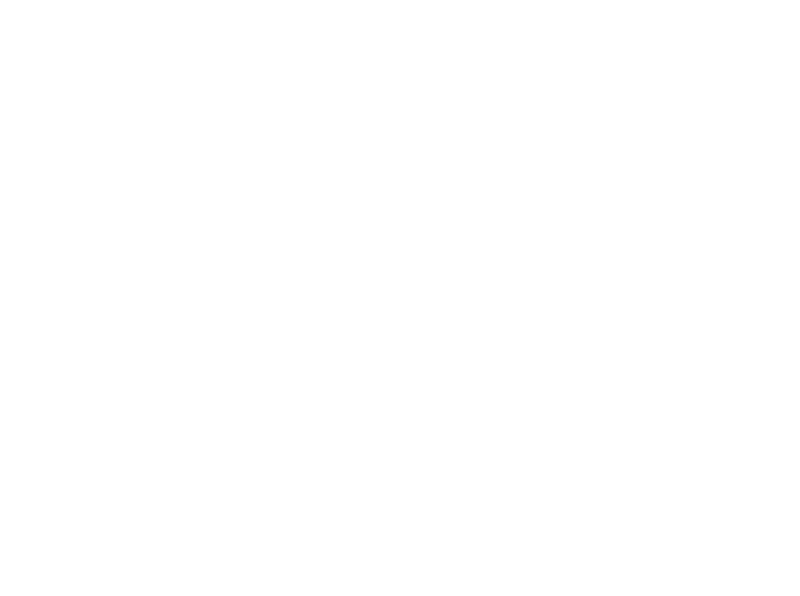
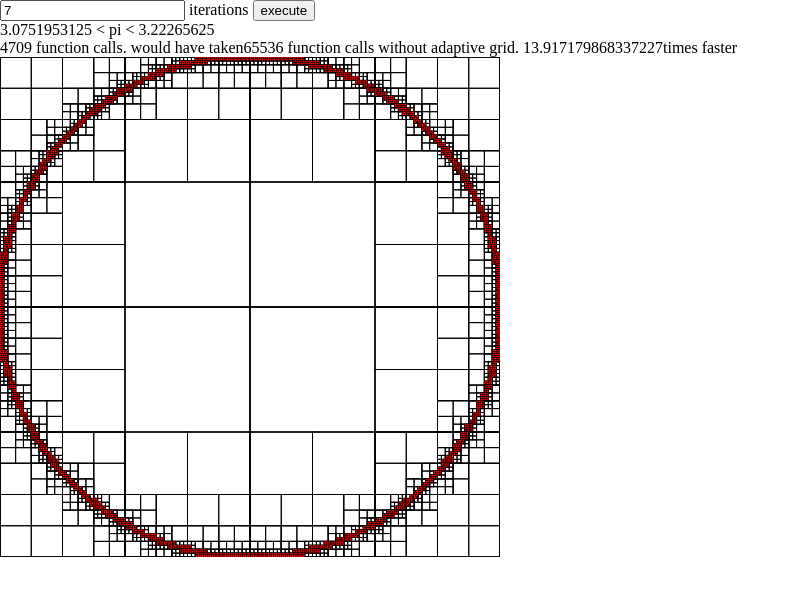
Before and after one commit to martian17/adaptive-pi, a plain HTML site: page index.html in a window 1280 px wide. Shown: the whole page, without its empty margins (0-800 px from the left). Drawn offline with Linux system fonts and the light colour scheme.

Commit message:
finished

```diff
--- a/index.html
+++ b/index.html
@@ -6,5 +6,11 @@
 <link rel="stylesheet" href="style.css">
 </head>
 <body>
+
+    <input type="text" id="input" value="7">
+    <span> iterations </span>
+    <input type="button" id="doit" value="execute">
+    <div id="display"></div>
+    <canvas id="canvas"></canvas>
     <script src="main.js"></script>
 </body>
--- a/main.js
+++ b/main.js
@@ -0,0 +1,69 @@
+var canvas = document.getElementById("canvas");
+var width = 500;
+var height = 500;
+canvas.width = width;
+canvas.height = height;
+var ctx = canvas.getContext("2d");
+var button = document.getElementById("doit");
+var input = document.getElementById("input");
+var output = document.getElementById("display");
+
+
+var itrs = parseInt(input.value);
+var cnt = 0;
+button.addEventListener("click",function(){
+    itrs = parseInt(input.value);
+    var [inner,outer] = calcpi(itrs);
+});
+
+var calcpi = function(itrs){
+    ctx.clearRect(0,0,width,height);
+    cnt = 0;
+    var [inner,outer] = calcQuadrants(0,0,0);
+    console.log(inner,outer);
+    output.innerHTML = inner+" < pi < "+(4-outer)+"<br>"+cnt+" function calls. would have taken"+((2**(itrs+1))**2)+" function calls without adaptive grid. "+(((2**(itrs+1))**2)/cnt)+"times faster";
+    return [inner,outer];
+};
+
+var calcQuadrants = function(depth,xh,yh){
+    cnt++;
+    var cw = width/(2**(depth));
+    var cx = cw*xh;
+    var cy = cw*yh;
+    ctx.strokeRect(cx,cy,cw,cw);
+    if(depth > itrs){
+        ctx.fillStyle = "#f00";
+        ctx.fillRect(cx,cy,cw,cw);
+        return [0,0];
+    }
+
+    var x = xh/(2**(depth))*2-1;
+    var y = yh/(2**(depth))*2-1;
+    var w = 1/(2**(depth))*2;
+
+    var outerBound = (1+w/3)*(1+w/3);
+
+    if(
+        x*x+y*y < 1 &&
+        (x+w)*(x+w)+y*y < 1 &&
+        (x+w)*(x+w)+(y+w)*(y+w) < 1 &&
+        x*x+(y+w)*(y+w) < 1
+    ){//if inside
+        return [w*w,0];
+    }else if(
+        x*x+y*y > outerBound &&
+        (x+w)*(x+w)+y*y > outerBound &&
+        (x+w)*(x+w)+(y+w)*(y+w) > outerBound &&
+        x*x+(y+w)*(y+w) > outerBound
+    ){//if outside
+        return [0,w*w];
+    }else{
+        var [a,b] = calcQuadrants(depth+1,xh*2,yh*2);
+        var [c,d] = calcQuadrants(depth+1,xh*2+1,yh*2);
+        var [e,f] = calcQuadrants(depth+1,xh*2+1,yh*2+1);
+        var [g,h] = calcQuadrants(depth+1,xh*2,yh*2+1);
+        return [a+c+e+g,b+d+f+h];
+    }
+};
+
+calcpi(7);
```
